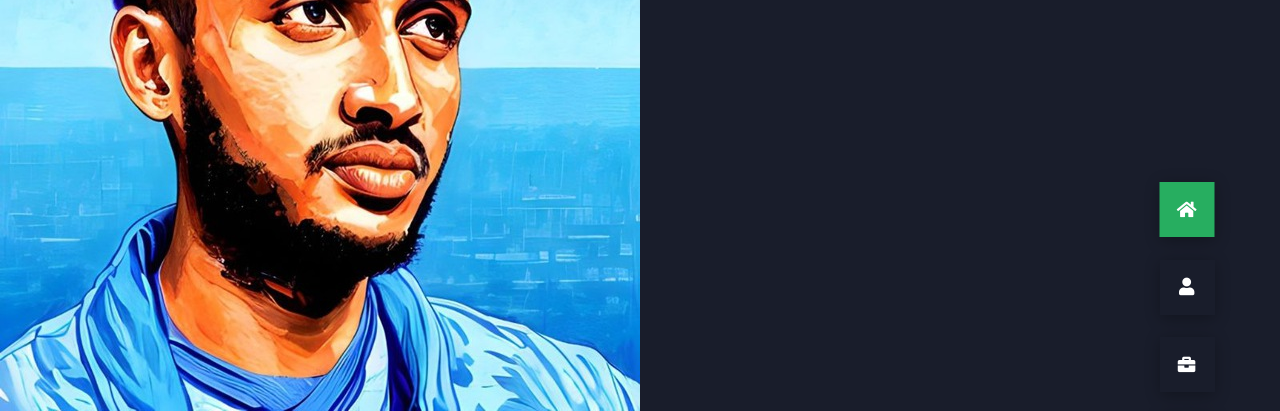
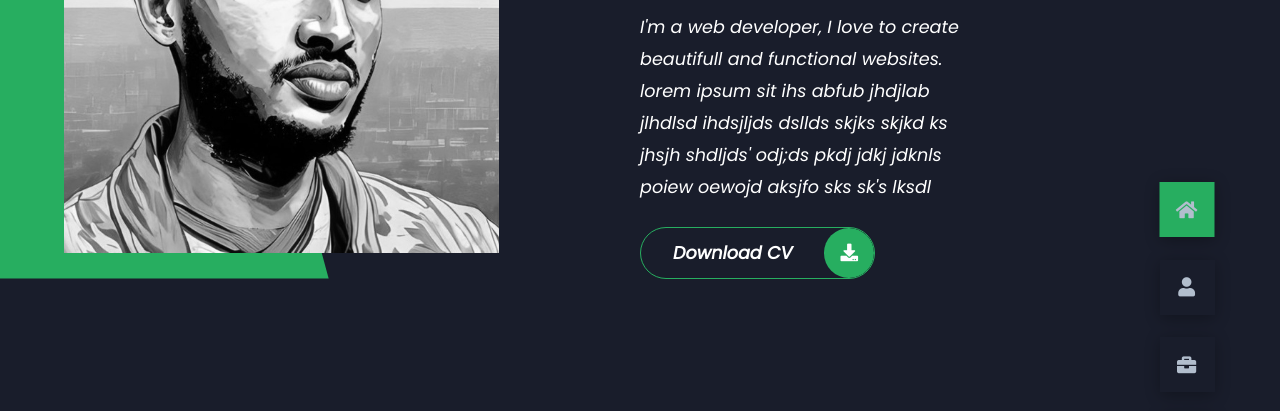
Before and after one commit to ab-dereje/portfolio1, a plain HTML site: page index.html in a window 1280 px wide. Shown: the part 229-640 px from the top of the page. Drawn offline with Linux system fonts and the light colour scheme.

Commit message:
3rd commit

```diff
--- a/index.html
+++ b/index.html
@@ -14,10 +14,11 @@
 </head>
 <body class="main-content">
     <header class="section sec1 header active" id="home">
+        <div class="header-content">
             <div class="left-header">
                 <div class="h-shape"></div>
                 <div class="image">
-                <img src="./img/abu.jpg" alt="">
+                    <img src="./img/abu.jpg" alt="" class="my-image">
                 </div>
             </div>
             <div class="right-header">
@@ -30,11 +31,15 @@
                     lorem ipsum sit ihs abfub jhdjlab jlhdlsd ihdsjljds dsllds skjks skjkd ks
                     jhsjh shdljds' odj;ds pkdj  jdkj jdknls poiew oewojd aksjfo sks sk's lksdl
                 </p>
+                <div class="btn-con">
                     <a href="" class="main-btn">
                         <span class="btn-text">Download CV</span>
                         <span class="btn-icon"><i class="fas fa-download"></i></span>
                     </a>
                 </div>
+            </div>
+        </div>
+
 
     </header>
 
--- a/styles/style.css
+++ b/styles/style.css
@@ -17,6 +17,7 @@
     --color-grey-4:#454e56;
     --color-grey-5:#2a2e35;
     --color-grey-6:#12181b;
+    --br-sm-2:14px;
     --box-shadow-1: 0 3px 15px rgba(0,0,0,.3);
 
 
@@ -36,11 +37,11 @@ a{
     color: inherit;
     font-family: inherit;
 }
-/* header{
+header{
     height: 100vh;
     color: var(--color-white);
     overflow: hidden;
-} */
+}
 
 section{
     min-height: 100vh;
@@ -60,6 +61,7 @@ section{
 .sec1{
     display: inline;
     transform: translateY(0) scale(1);
+
 }
 .sec2{
     display: none;
@@ -117,7 +119,7 @@ section{
     margin:.7rem 0;
     box-shadow: var(--box-shadow-1);
 }
-controlls.control.i{
+.control i{
     font-size: 1.2rem;
     color: var(--color-grey-2);
     pointer-events: none;
@@ -129,3 +131,110 @@ controlls.control.i{
 controlls.i{
     color: var(--color-white);
 }
+
+/*header content*/
+.header-content{
+    display: grid;
+    grid-template-columns: repeat(2,1fr);
+    height: 100%;
+}
+.left-header{
+    display: flex;
+    align-items: center;
+    position: relative;
+}
+.h-shape{
+    transition: all .4s ease-in-out;
+    width: 65%;
+    height: 100%;
+    background-color: var(--color-secondary);
+    position: absolute;
+    left: 0;
+    top: 0;
+    z-index: -1;
+    clip-path: polygon(0 0,46% 0,79% 100%,0% 100%);
+}
+.image{
+    border-radius: var(--br-sm-2);
+    height: 90%;
+    width: 68%;
+    margin-left: 4rem;
+    background-color: var(--color-black);
+    transition: all .4s ease-in-out;
+
+}
+.image img{
+    width: 100%;
+    height: 100%;
+    object-fit: cover;
+    transition: all .4s ease-in-out;
+    filter: grayscale(100%);
+}
+.image img:hover{
+    filter:grayscale(0);
+}
+.my-image{
+    max-width: 115%;
+    height: 100%;
+}
+.right-header{
+    display: flex;
+    flex-direction: column;
+    justify-content: center;
+    padding-right: 18rem;
+}
+.name{
+    font-size: 3rem;
+}
+.name span{
+    color: var(--color-secondary);
+}
+.right-header p{
+    margin: 1.5rem 0;
+    line-height: 2rem;
+}
+
+/*independent component*/
+.btn-con{
+    display: flex;
+    align-self: flex-start;
+}
+.main-btn{
+    border-radius: 30px;
+    color: inherit;
+    font-weight: 600;
+    position: relative;
+    border: 1px solid var(--color-secondary);
+    display: flex;
+    align-self: flex-start;
+    display: flex;
+    align-items: center;
+    overflow: hidden;
+}
+.btn-text{
+    padding: 0 2rem;
+}
+.btn-icon{
+    background-color: var(--color-secondary);
+    display: flex;
+    align-items: center;
+    justify-content: center;
+    border-radius: 50%;
+    padding: 1rem;
+}
+.main-btn::before{
+    content: '';
+    position: absolute;
+    top: 0;
+    right: 0;
+    transform: translateX(-100%);
+    transition: all .4s ease-out;
+    z-index: -1;
+}
+.main-btn:hover::before{
+    transition: all .4s ease-out;
+    width: 100%;
+    height: 100%;
+    background-color: var(--color-secondary);
+    transform: translateX(0);
+}
```
Lines whose indentation alone changed are shown as unchanged.
